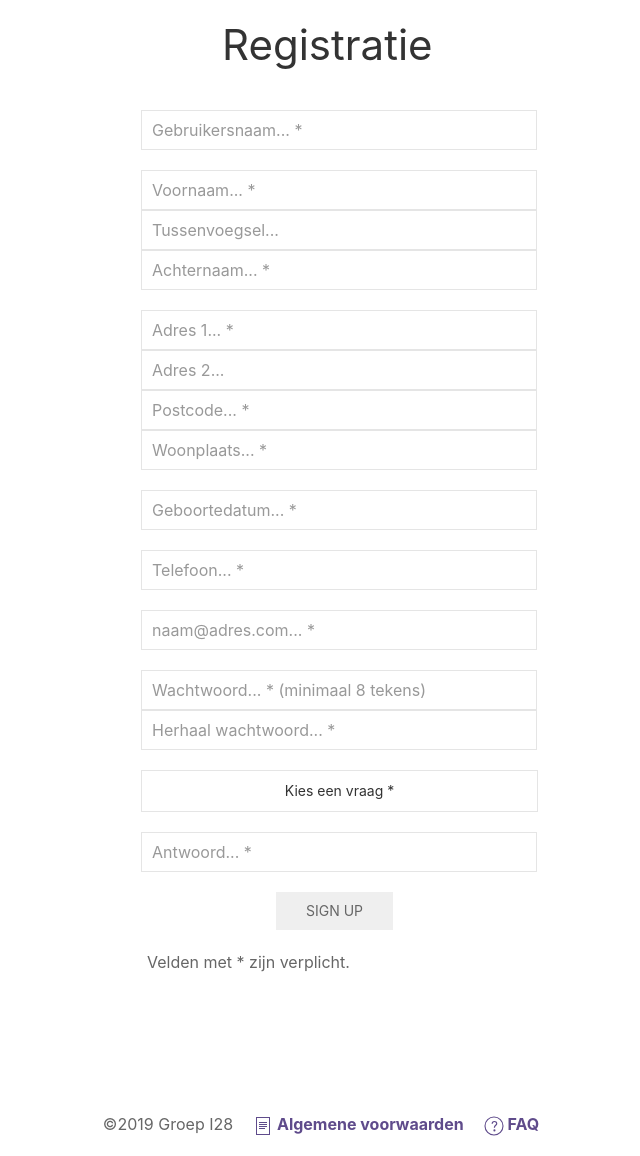
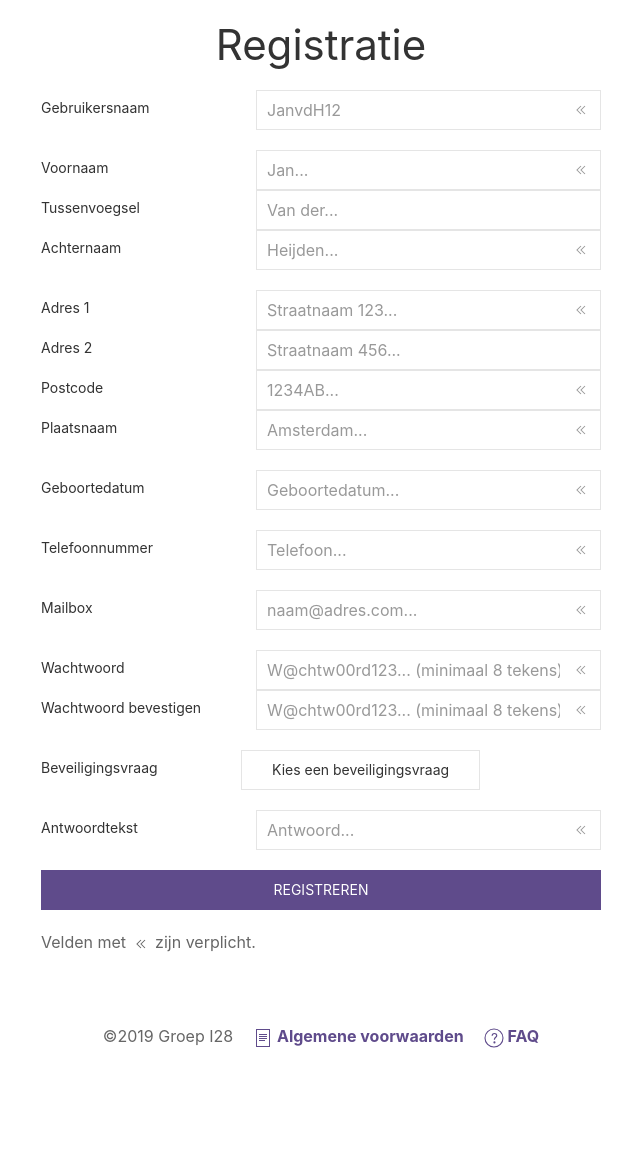
Before and after one commit to han-i28/I-Project, a PHP site: template view/userregistreren.php in a window 1280 px wide. Shown: the whole page, without its empty margins (319-959 px from the left). After the commit the page ends 1048 px from the top, so only its background shows below. Run offline with PHP 8.4, Linux system fonts and the light colour scheme; the template is opened without the code that fills it, so the values that code supplies are empty; some libraries are stand-ins or nearby versions.

Commit message:
Change form layout

```diff
--- a/assets/css/style.css
+++ b/assets/css/style.css
@@ -20,7 +20,7 @@ hr{
     border-color: #5f4b8b;
 }
 
-.loginknop {
+.uk-button-primary {
     background-color: #5f4b8b;
 }
 
@@ -28,8 +28,12 @@ a {
     color: #5f4b8b;
 }
 
-.loginknop:hover {
+.uk-button-primary:hover {
     background-color: #3c2e58;
+}
+
+.uk-input:focus{
+    border-color: #5f4b8b;
 }
 
 .zoekbalk {
@@ -43,6 +47,11 @@ a {
 #footer a {
     color: #5f4b8b;
     font-weight: bold;
+}
+
+.uk-form-controls h5{
+    padding: 0px;
+    margin: 0px;
 }
 
 /* ------------------------------ veilingweergave ------------------------------ */
--- a/view/userregistreren.php
+++ b/view/userregistreren.php
@@ -1,4 +1,3 @@
-<h1 class="uk-margin-top" style="margin-left: calc(50% - 99px);">Registratie</h1>
 <?php
 if (isset($_GET["registration"])) {
     echo '</br></br>';
@@ -53,92 +52,144 @@ if (isset($_GET["registration"])) {
     }
 }
 ?>
-<div class="uk-container">
+<div class="uk-container uk-width-1-2@s">
     <div class="uk-grid" uk-grid>
         <form action="" method="POST" class="uk-form-horizontal uk-width-1-1 uk-margin-large" >
+            <h1 class="uk-margin-top uk-width-1-1 uk-text-center">Registratie</h1>
             <div class="uk-width-1-1 uk-margin-top">
-                <div class="uk-form-controls" style="margin-left: 35%; margin-right: 32%;">
-                    <input class="uk-input" name="uid" id="uid" type="text" maxlength="20" placeholder="Gebruikersnaam... *">
+                <label class="uk-form-label" for="gebruikersnaam">Gebruikersnaam</label>
+                <div class="uk-form-controls">
+                    <div class="uk-inline uk-width-1-1">
+                        <span class="uk-form-icon uk-form-icon-flip" uk-icon="icon: chevron-double-left"></span>
+                        <input class="uk-input" name="gebruikersnaam" id="gebruikersnaam" type="text" maxlength="20" placeholder="JanvdH12">
+                    </div>
                 </div>
             </div>
             <div class="uk-width-1-1 uk-margin-top"> <!--uk-width-1-3@s-->
-                <div class="uk-form-controls" style="margin-left: 35%; margin-right: 32%;">
-                    <input class="uk-input" name="voornaam" id="voornaam" type="text" maxlength="255" placeholder="Voornaam... *">
+                <label class="uk-form-label" for="voornaam">Voornaam</label>
+                <div class="uk-form-controls" >
+                    <div class="uk-inline uk-width-1-1">
+                        <span class="uk-form-icon uk-form-icon-flip" uk-icon="icon: chevron-double-left"></span>
+                        <input class="uk-input" name="voornaam" id="voornaam" type="text" maxlength="255" placeholder="Jan...">
+                    </div>
                 </div>
             </div>
             <div class="uk-width-1-1"> <!--uk-width-1-3@s-->
-                <div class="uk-form-controls" style="margin-left: 35%; margin-right: 32%;">
-                    <input class="uk-input" name="tussenvoegsel" id="tussenvoegsel" type="text" maxlength="10" placeholder="Tussenvoegsel...">
+                <label class="uk-form-label" for="tussenvoegsel">Tussenvoegsel</label>
+                <div class="uk-form-controls" >
+                    <input class="uk-input" name="tussenvoegsel" id="tussenvoegsel" type="text" maxlength="10" placeholder="Van der...">
                 </div>
             </div>
             <div class="uk-width-1-1"> <!--uk-width-1-3@s-->
-                <div class="uk-form-controls" style="margin-left: 35%; margin-right: 32%;">
-                    <input class="uk-input" name="achternaam" id="achternaam" type="text" maxlength="255" placeholder="Achternaam... *">
+                <label class="uk-form-label" for="achternaam">Achternaam</label>
+                <div class="uk-form-controls" >
+                    <div class="uk-inline uk-width-1-1">
+                        <span class="uk-form-icon uk-form-icon-flip" uk-icon="icon: chevron-double-left"></span>
+                        <input class="uk-input" name="achternaam" id="achternaam" type="text" maxlength="255" placeholder="Heijden...">
+                    </div>
                 </div>
             </div>
             <div class="uk-width-1-1 uk-margin-top"> <!--uk-width-1-2@s-->
-                <div class="uk-form-controls" style="margin-left: 35%; margin-right: 32%;">
-                    <input class="uk-input" name="adres_1" id="adres_1" type="text" maxlength="60" placeholder="Adres 1... *">
+                <label class="uk-form-label" for="adres_1">Adres 1</label>
+                <div class="uk-form-controls" >
+                    <div class="uk-inline uk-width-1-1">
+                        <span class="uk-form-icon uk-form-icon-flip" uk-icon="icon: chevron-double-left"></span>
+                        <input class="uk-input" name="adres 1" id="adres_1" type="text" maxlength="60" placeholder="Straatnaam 123...">
+                    </div>
                 </div>
             </div>
             <div class="uk-width-1-1"> <!--uk-width-1-2@s-->
-                <div class="uk-form-controls" style="margin-left: 35%; margin-right: 32%;">
-                    <input class="uk-input" name="adres_2" id="adres_2" type="text" maxlength="60" placeholder="Adres 2...">
+                <label class="uk-form-label" for="adres_2">Adres 2</label>
+                <div class="uk-form-controls" >
+                    <input class="uk-input" name="adres 2" id="adres_2" type="text" maxlength="60" placeholder="Straatnaam 456...">
                 </div>
             </div>
             <div class="uk-width-1-1"> <!--uk-width-1-3@s-->
-                <div class="uk-form-controls" style="margin-left: 35%; margin-right: 32%;">
-                    <input class="uk-input" name="postcode" id="postcode" type="text" maxlength="16" placeholder="Postcode... *">
+                <label class="uk-form-label" for="postcode">Postcode</label>
+                <div class="uk-form-controls" >
+                    <div class="uk-inline uk-width-1-1">
+                        <span class="uk-form-icon uk-form-icon-flip" uk-icon="icon: chevron-double-left"></span>
+                        <input class="uk-input" name="postcode" id="postcode" type="text" maxlength="16" placeholder="1234AB...">
+                    </div>
                 </div>
             </div>
             <div class="uk-width-1-1"> <!--uk-width-1-3@s-->
-                <div class="uk-form-controls" style="margin-left: 35%; margin-right: 32%;">
-                    <input class="uk-input" name="plaatsnaam" id="plaatsnaam" type="text" maxlength="85" placeholder="Woonplaats... *">
+                <label class="uk-form-label" for="plaatsnaam">Plaatsnaam</label>
+                <div class="uk-form-controls" >
+                    <div class="uk-inline uk-width-1-1">
+                        <span class="uk-form-icon uk-form-icon-flip" uk-icon="icon: chevron-double-left"></span>
+                        <input class="uk-input" name="plaatsnaam" id="plaatsnaam" type="text" maxlength="85" placeholder="Amsterdam...">
+                    </div>
                 </div>
             </div>
             <div class="uk-width-1-1 uk-margin-top">
-                <div class="uk-form-controls" style="margin-left: 35%; margin-right: 32%;">
-                    <input class="uk-input" name="geboortedatum" id="geboortedatum" type="text" onfocus="(this.type='date')" onblur="(this.type='text')" placeholder="Geboortedatum... *">
+                <label class="uk-form-label" for="geboortedatum">Geboortedatum</label>
+                <div class="uk-form-controls" >
+                    <div class="uk-inline uk-width-1-1">
+                        <span class="uk-form-icon uk-form-icon-flip" uk-icon="icon: chevron-double-left"></span>
+                        <input class="uk-input" name="geboortedatum" id="geboortedatum" type="text" onfocus="(this.type='date')" onblur="(this.type='text')" placeholder="Geboortedatum...">
+                    </div>
                 </div>
             </div>
             <div class="uk-width-1-1 uk-margin-top">
-                <div class="uk-form-controls" style="margin-left: 35%; margin-right: 32%;">
-                    <input class="uk-input" name="telefoon" id="telefoon" type="tel" maxlength="15" placeholder="Telefoon... *" pattern="((?:\+|00)[17](?: |\-)?|(?:\+|00)[1-9]\d{0,2}(?: |\-)?|(?:\+|00)1\-\d{3}(?: |\-)?)?(0\d|\([0-9]{3}\)|[1-9]{0,3})(?:((?: |\-)[0-9]{2}){4}|((?:[0-9]{2}){4})|((?: |\-)[0-9]{3}(?: |\-)[0-9]{4})|([0-9]{7}))">
+                <label class="uk-form-label" for="telefoonnummer">Telefoonnummer</label>
+                <div class="uk-form-controls" >
+                    <div class="uk-inline uk-width-1-1">
+                        <span class="uk-form-icon uk-form-icon-flip" uk-icon="icon: chevron-double-left"></span>
+                        <input class="uk-input" name="telefoonnummer" id="telefoonnummer" type="tel" maxlength="15" placeholder="Telefoon..." pattern="((?:\+|00)[17](?: |\-)?|(?:\+|00)[1-9]\d{0,2}(?: |\-)?|(?:\+|00)1\-\d{3}(?: |\-)?)?(0\d|\([0-9]{3}\)|[1-9]{0,3})(?:((?: |\-)[0-9]{2}){4}|((?:[0-9]{2}){4})|((?: |\-)[0-9]{3}(?: |\-)[0-9]{4})|([0-9]{7}))">
+                    </div>
                 </div>
             </div>
             <div class="uk-width-1-1 uk-margin-top">
-                <div class="uk-form-controls" style="margin-left: 35%; margin-right: 32%;">
-                    <input class="uk-input" name="email" id="email" type="email" maxlength="50" placeholder="naam@adres.com... *">
+                <label class="uk-form-label" for="mailbox">Mailbox</label>
+                <div class="uk-form-controls" >
+                    <div class="uk-inline uk-width-1-1">
+                        <span class="uk-form-icon uk-form-icon-flip" uk-icon="icon: chevron-double-left"></span>
+                        <input class="uk-input" name="mailbox" id="mailbox" type="email" maxlength="50" placeholder="naam@adres.com...">
+                    </div>
                 </div>
             </div>
             <div class="uk-width-1-1 uk-margin-top"> <!--uk-width-1-2@s-->
-                <div class="uk-form-controls" style="margin-left: 35%; margin-right: 32%;">
-                    <input class="uk-input" name="wachtwoord" id="wachtwoord" type="password" maxlength="255" placeholder="Wachtwoord... * (minimaal 8 tekens)">
+                <label class="uk-form-label" for="wachtwoord">Wachtwoord</label>
+                <div class="uk-form-controls" >
+                    <div class="uk-inline uk-width-1-1">
+                        <span class="uk-form-icon uk-form-icon-flip" uk-icon="icon: chevron-double-left"></span>
+                        <input class="uk-input" name="wachtwoord" id="wachtwoord" type="password" maxlength="255" placeholder="W@chtw00rd123... (minimaal 8 tekens)">
+                    </div>
                 </div>
             </div>
             <div class="uk-width-1-1"> <!--uk-width-1-2@s-->
-                <div class="uk-form-controls" style="margin-left: 35%; margin-right: 32%;">
-                    <input class="uk-input" name="wachtwoord_herhaal" id="wachtwoord_herhaal" type="password" maxlength="255" placeholder="Herhaal wachtwoord... *">
+                <label class="uk-form-label" for="wachtwoord_bevestigen">Wachtwoord bevestigen</label>
+                <div class="uk-form-controls">
+                    <div class="uk-inline uk-width-1-1">
+                        <span class="uk-form-icon uk-form-icon-flip" uk-icon="icon: chevron-double-left"></span>
+                        <input class="uk-input" name="wachtwoord bevestigen" id="wachtwoord_bevestigen" type="password" maxlength="255" placeholder="W@chtw00rd123... (minimaal 8 tekens)">
+                    </div>
                 </div>
             </div>
             <div class="uk-width-1-1 uk-margin-top"> <!--uk-width-1-2@s-->
-                <div uk-form-custom="target: > * > span:first-child" style="margin-left: 35%; margin-right: 32%;">
-                    <select name="vraag" id="vraag">										<!-- HIER MOET NOG EEN LIJST VAN VRAGEN UIT DE DATABASE KOMEN VIA FUNCTION getVragenList() -->
-                        <option selected disabled>Kies een vraag *</option>
+                <label class="uk-form-label" for="beveiligingsvraag">Beveiligingsvraag</label>
+                <div uk-form-custom="target: > * > span:first-child" >
+                    <select class="uk-select uk-width-1-1" name="beveiligingsvraag" id="beveiligingsvraag">										<!-- HIER MOET NOG EEN LIJST VAN VRAGEN UIT DE DATABASE KOMEN VIA FUNCTION getVragenList() -->
+                        <option selected disabled>Kies een beveiligingsvraag</option>
                         <?php echo $this->vars['vragen']; ?>
                     </select>
-                    <button class="uk-button uk-button-default" style="width: 397px; height: 42px;" type="button" tabindex="-1">
+                    <button class="uk-button uk-button-default" type="button" tabindex="-1">
                         <span uk-icon="icon: chevron-down"></span>
                     </button>
                 </div>
             </div>
             <div class="uk-width-1-1"> <!--uk-width-1-2@s-->
-                <div class="uk-form-controls uk-margin-top" style="margin-left: 35%; margin-right: 32%;">
-                    <input class="uk-input" name="antwoordtekst" id="antwoordtekst" type="text" maxlength="20" placeholder="Antwoord... *">
+                <label class="uk-form-label" for="antwoordtekst">Antwoordtekst</label>
+                <div class="uk-form-controls uk-margin-top" >
+                    <div class="uk-inline uk-width-1-1">
+                        <span class="uk-form-icon uk-form-icon-flip" uk-icon="icon: chevron-double-left"></span>
+                        <input class="uk-input" name="antwoordtekst" id="antwoordtekst" type="text" maxlength="20" placeholder="Antwoord...">
+                    </div>
                 </div>
             </div>
-            <button class="uk-button uk-margin-top" style="margin-left: calc(50% - 45px); margin-right: 32%;" type="submit" name="signup_submit">Sign up</button>
-			<p style="margin-left: 35.5%;">Velden met &ast; zijn verplicht.</p></br></br>
+            <button class="uk-button uk-button-primary uk-margin-top uk-text-middle uk-width-1-1" type="submit" name="signup_submit">Registreren</button>
+		    <p>Velden met <span class="uk-icon" uk-icon="icon: chevron-double-left"></span> zijn verplicht.</p>
         </form>
     </div>
 </div>
```
